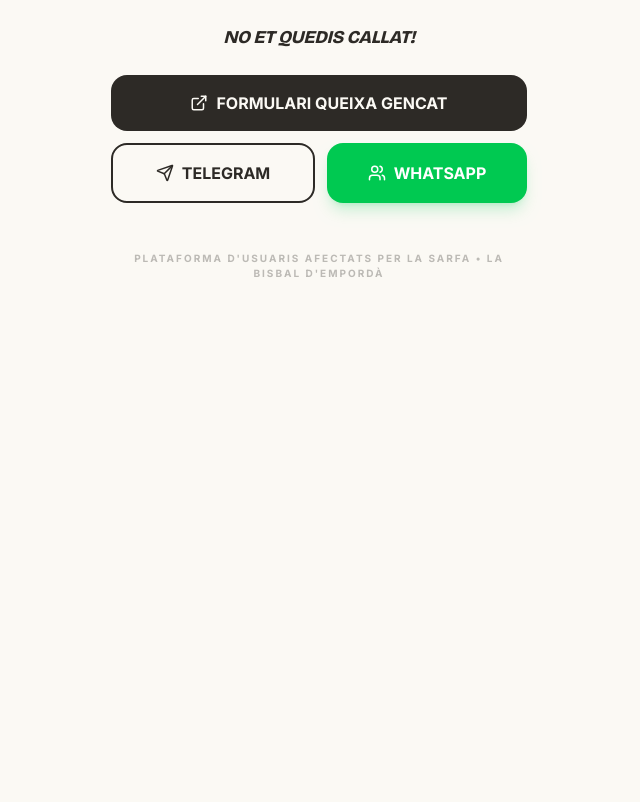
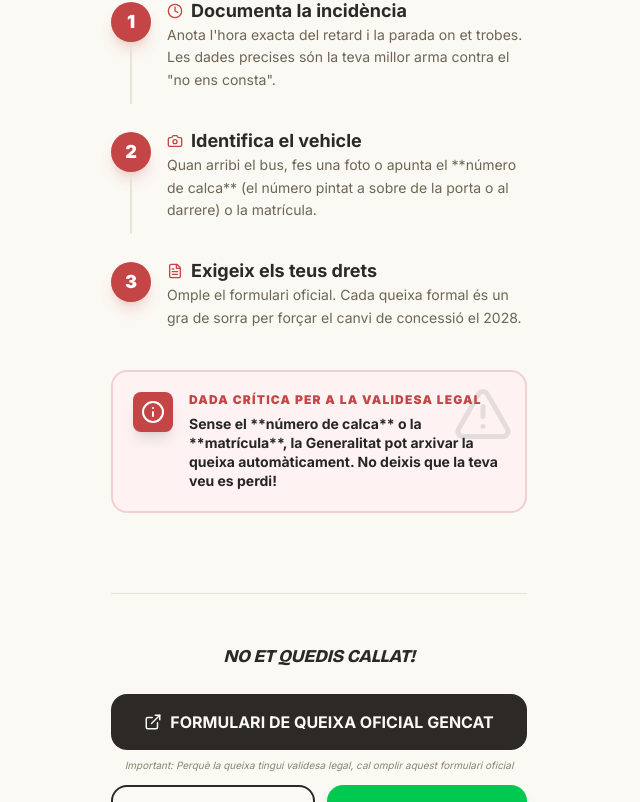
Before and after one commit to ellensa65/protest-bus-interurba, a Next.js app: page / in a window 1280 px wide. Shown: the part 1538-2340 px from the top of the page, without its empty margins (321-961 px from the left). Before the commit the page ends 1899 px from the top, so only its background shows below. Built offline with nearby package versions, Linux system fonts and the light colour scheme.

Commit message:
Canvi nom projecte

```diff
--- a/app/page.js
+++ b/app/page.js
@@ -9,7 +9,10 @@
   Send,
   Users,
   ThumbsDown,
-  Info
+  Info,
+  ClipboardList,
+  Camera,
+  FileText
 } from 'lucide-react';
 
 // --- Simplified Components ---
@@ -211,18 +214,109 @@
         </div>
       </section>
 
+      {/* Guia de Queixa Efectiva Section */}
+      <section>
+        <SectionTitle>
+          <ClipboardList className="text-accent" /> GUIA DE QUEIXA EFECTIVA
+        </SectionTitle>
+        <div className="flex flex-col gap-6">
+          {/* Step 1 */}
+          <div className="flex gap-4">
+            <div className="flex flex-col items-center">
+              <div className="w-10 h-10 rounded-full bg-accent text-white flex items-center justify-center font-black text-lg shrink-0 shadow-lg shadow-accent/20">
+                1
+              </div>
+              <div className="w-0.5 h-full bg-neutral-200 dark:bg-neutral-800 my-1"></div>
+            </div>
+            <div className="pb-4">
+              <div className="flex items-center gap-2 mb-1">
+                <Clock size={16} className="text-accent" />
+                <h4 className="font-bold text-lg leading-none">Documenta la incidència</h4>
+              </div>
+              <p className="text-sm text-neutral-600 dark:text-neutral-400 leading-relaxed">
+                Anota l'hora exacta del retard i la parada on et trobes. Les dades precises són la teva millor arma contra el "no ens consta".
+              </p>
+            </div>
+          </div>
+
+          {/* Step 2 */}
+          <div className="flex gap-4">
+            <div className="flex flex-col items-center">
+              <div className="w-10 h-10 rounded-full bg-accent text-white flex items-center justify-center font-black text-lg shrink-0 shadow-lg shadow-accent/20">
+                2
+              </div>
+              <div className="w-0.5 h-full bg-neutral-200 dark:bg-neutral-800 my-1"></div>
+            </div>
+            <div className="pb-4">
+              <div className="flex items-center gap-2 mb-1">
+                <Camera size={16} className="text-accent" />
+                <h4 className="font-bold text-lg leading-none">Identifica el vehicle</h4>
+              </div>
+              <p className="text-sm text-neutral-600 dark:text-neutral-400 leading-relaxed">
+                Quan arribi el bus, fes una foto o apunta el **número de calca** (el número pintat a sobre de la porta o al darrere) o la matrícula.
+              </p>
+            </div>
+          </div>
+
+          {/* Step 3 */}
+          <div className="flex gap-4">
+            <div className="flex flex-col items-center">
+              <div className="w-10 h-10 rounded-full bg-accent text-white flex items-center justify-center font-black text-lg shrink-0 shadow-lg shadow-accent/20">
+                3
+              </div>
+            </div>
+            <div className="pb-2">
+              <div className="flex items-center gap-2 mb-1">
+                <FileText size={16} className="text-accent" />
+                <h4 className="font-bold text-lg leading-none">Exigeix els teus drets</h4>
+              </div>
+              <p className="text-sm text-neutral-600 dark:text-neutral-400 leading-relaxed">
+                Omple el formulari oficial. Cada queixa formal és un gra de sorra per forçar el canvi de concessió el 2028.
+              </p>
+            </div>
+          </div>
+        </div>
+
+        {/* Callout Box */}
+        <div className="mt-8 p-5 bg-red-50 dark:bg-red-950/20 border-2 border-red-600/20 rounded-2xl relative overflow-hidden group">
+          <div className="absolute top-0 right-0 p-3 opacity-10 group-hover:scale-110 transition-transform">
+            <AlertTriangle size={60} />
+          </div>
+          <div className="flex gap-4 items-start relative z-10">
+            <div className="bg-red-600 p-2 rounded-lg text-white shrink-0 shadow-lg">
+              <Info size={24} />
+            </div>
+            <div>
+              <h5 className="font-black text-red-600 text-xs uppercase tracking-widest mb-1.5 flex items-center gap-2">
+                Dada Crítica per a la Validesa Legal
+              </h5>
+              <p className="text-sm font-bold text-neutral-800 dark:text-neutral-200 leading-snug">
+                Sense el **número de calca** o la **matrícula**, la Generalitat pot arxivar la queixa automàticament. No deixis que la teva veu es perdi!
+              </p>
+            </div>
+          </div>
+        </div>
+      </section>
+
       {/* Footer Section */}
       <section className="mt-8 mb-12 text-center border-t border-neutral-200 dark:border-neutral-800 pt-12">
         <h3 className="text-lg font-black mb-6 italic tracking-tight">NO ET QUEDIS CALLAT!</h3>
 
         <div className="grid grid-cols-1 gap-3">
-          <a
-            href="#"
-            className="flex items-center justify-center gap-2 py-4 px-6 bg-foreground text-background rounded-2xl font-bold transition-all hover:opacity-90 active:scale-95"
-          >
-            <ExternalLink size={18} />
-            FORMULARI QUEIXA GENCAT
-          </a>
+          <div className="flex flex-col gap-2">
+            <a
+              href="https://queixes.gencat.cat/"
+              target="_blank"
+              rel="noopener noreferrer"
+              className="flex items-center justify-center gap-2 py-4 px-6 bg-foreground text-background rounded-2xl font-bold transition-all hover:opacity-90 active:scale-95"
+            >
+              <ExternalLink size={18} />
+              FORMULARI DE QUEIXA OFICIAL GENCAT
+            </a>
+            <p className="text-[10px] text-neutral-500 font-medium italic">
+              Important: Perquè la queixa tingui validesa legal, cal omplir aquest formulari oficial
+            </p>
+          </div>
 
           <div className="flex gap-3">
             <a
--- a/package.json
+++ b/package.json
@@ -1,5 +1,5 @@
 {
-  "name": "sarfa-protest-la-bisbal",
+  "name": "protest-bus-interurba",
   "version": "0.1.0",
   "private": true,
   "scripts": {
```
Also changed, not shown: 1 other file (tests, documents, lock files or other folders).
